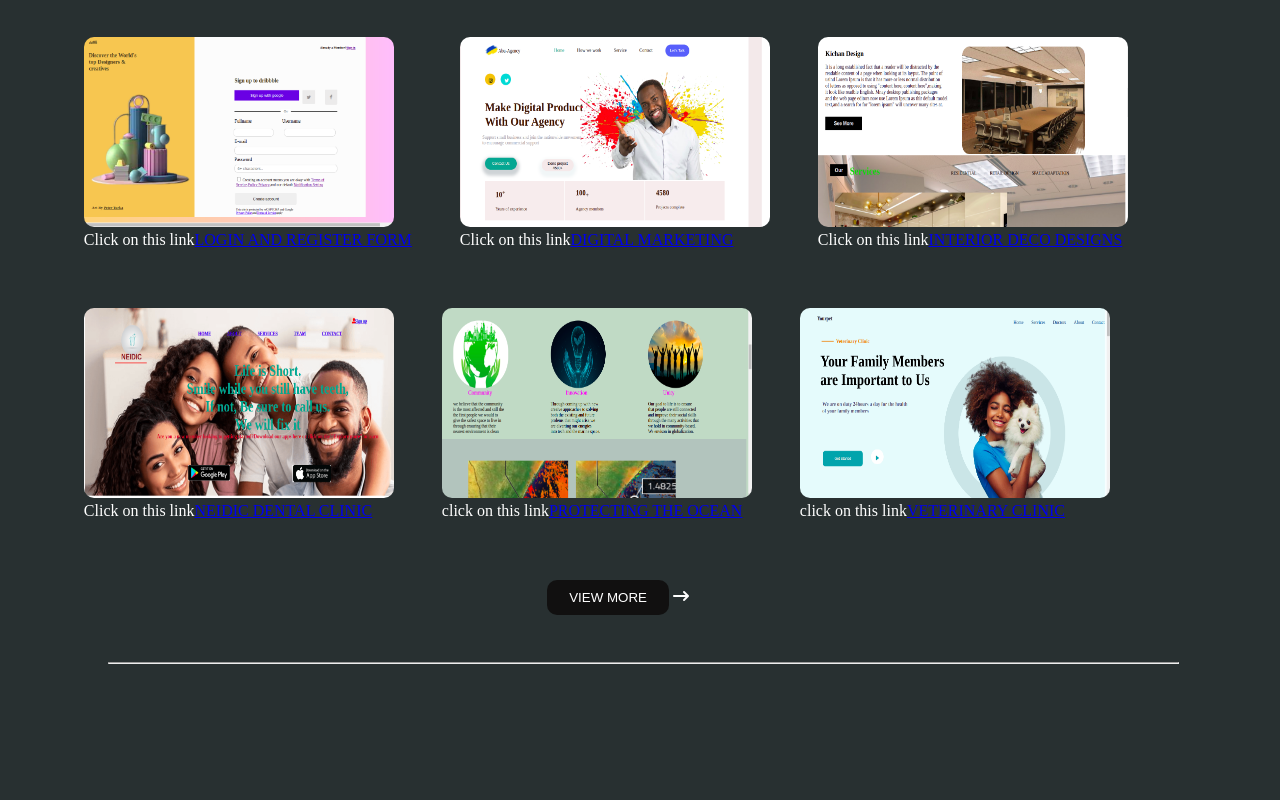
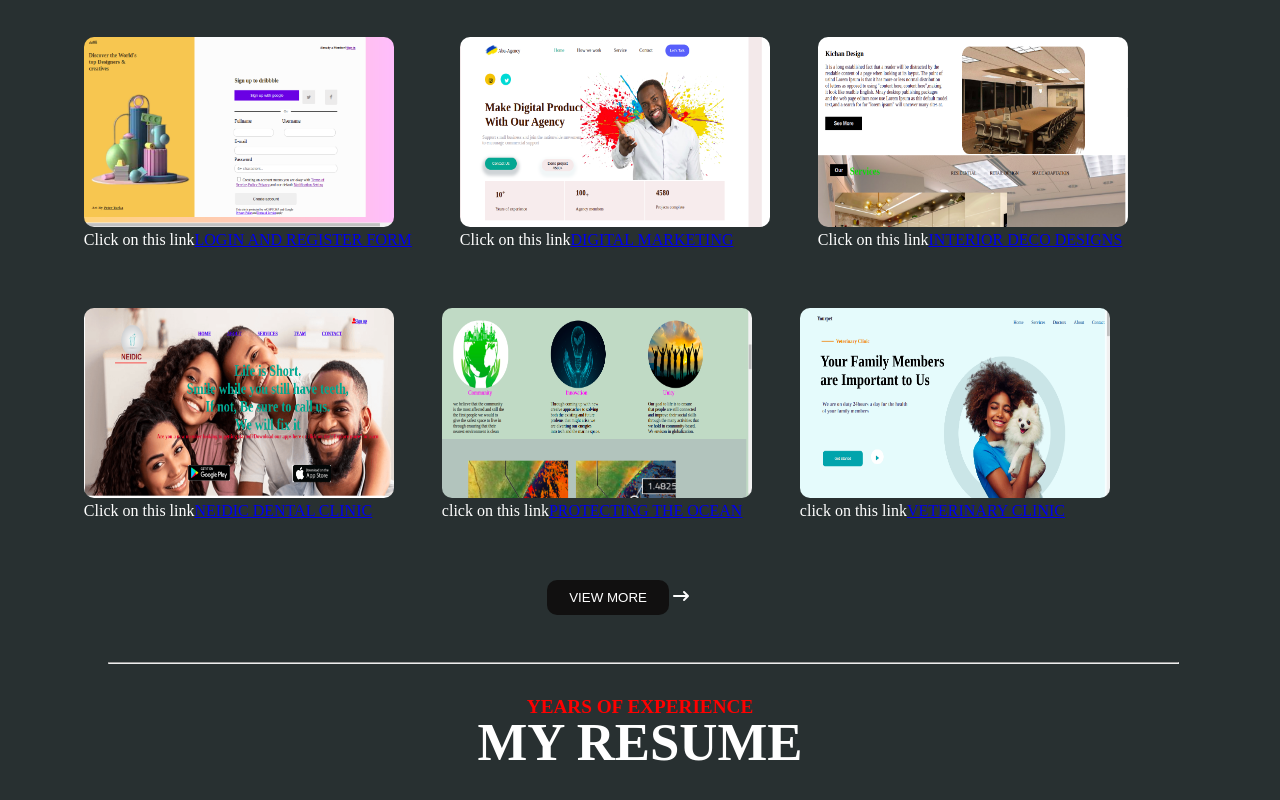
Before and after one commit to mercy-yugi/Portfolio, a plain HTML site: page index.html in a window 1280 px wide. Shown: the part 2342-3142 px from the top of the page. Before the commit the page ends 3014 px from the top, so only its background shows below. Drawn offline with Linux system fonts and the light colour scheme.

Commit message:
resume initializing section

```diff
--- a/index.html
+++ b/index.html
@@ -176,6 +176,8 @@
   <hr>
  </section>
  <section class="career">
+<h5>YEARS OF EXPERIENCE</h5>
+<h2>MY RESUME</h2>
 
  </section>
 </body>
--- a/style.css
+++ b/style.css
@@ -374,3 +374,13 @@ margin-left: -2%;
 .fa-arrow-right-long{
     color: white;
 }
+.career h5{
+    color: red;
+    text-align: center;
+}
+.career h2{
+    color: white;
+    text-align: center;
+    margin-top: -3%;
+/*  */
+}
```
